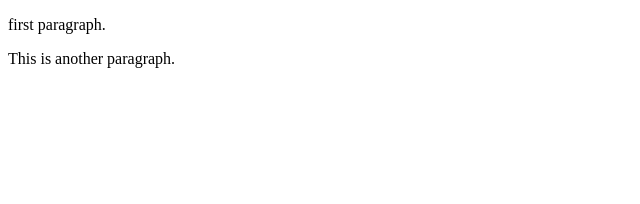
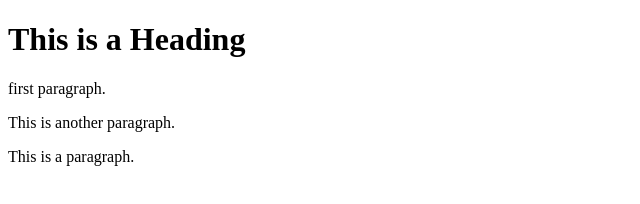
Before and after one commit to Carbonnetwork001/learning-git, a plain HTML site: page index.html in a window 1280 px wide. Shown: the whole page, without its empty margins (0-640 px from the left). Drawn offline with Linux system fonts and the light colour scheme.

Commit message:
Update index.html

```diff
--- a/index.html
+++ b/index.html
@@ -4,11 +4,11 @@
 <title>Page Title</title>
 </head>
 <body>
-
-
+<h1>This is a Heading</h1>
 <p>first paragraph.</p>
-
 <p>This is another paragraph.</p>
-
+<p>This is a paragraph.</p>
 </body>
 </html>
+</body>
+</html>
```
